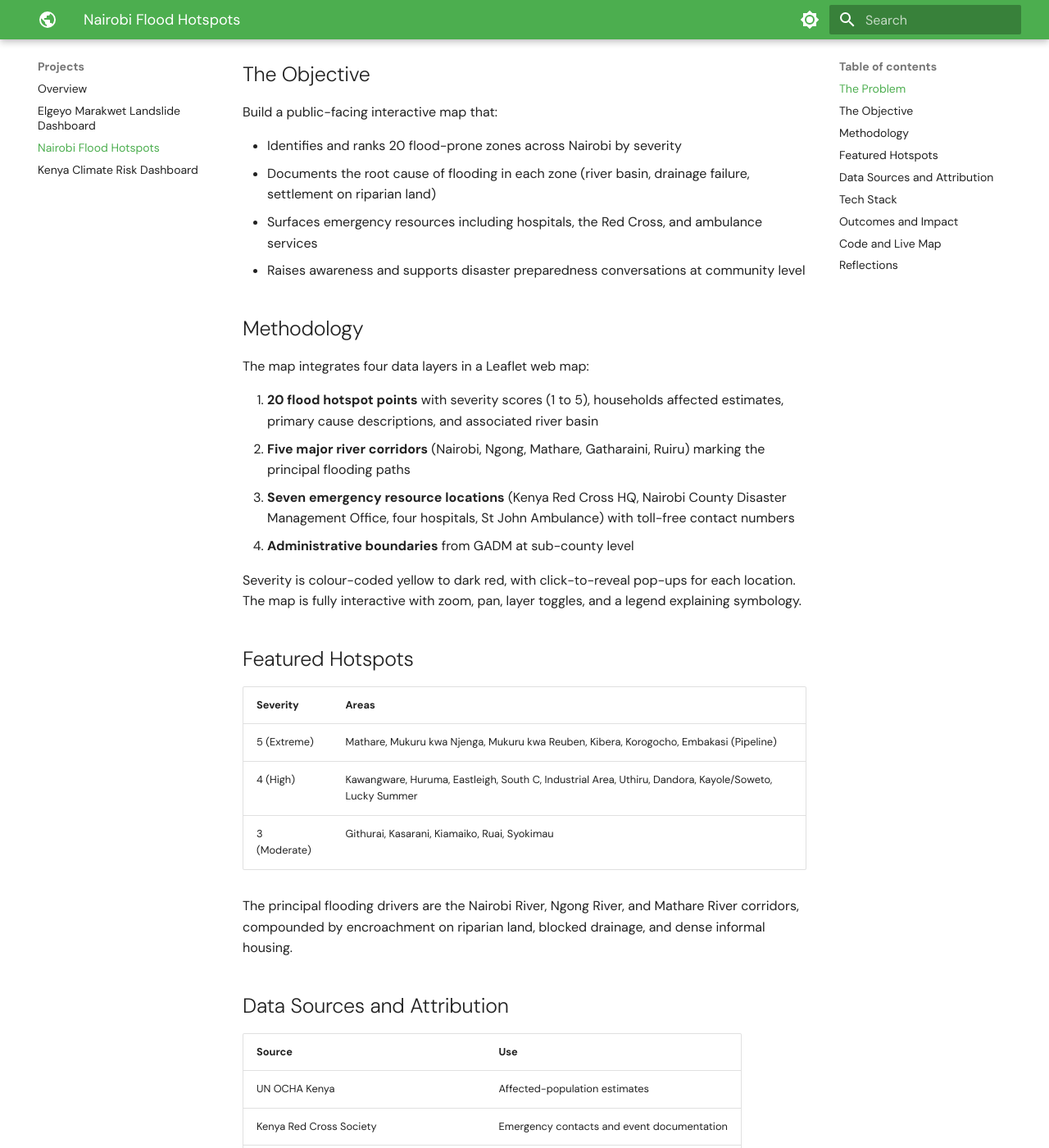
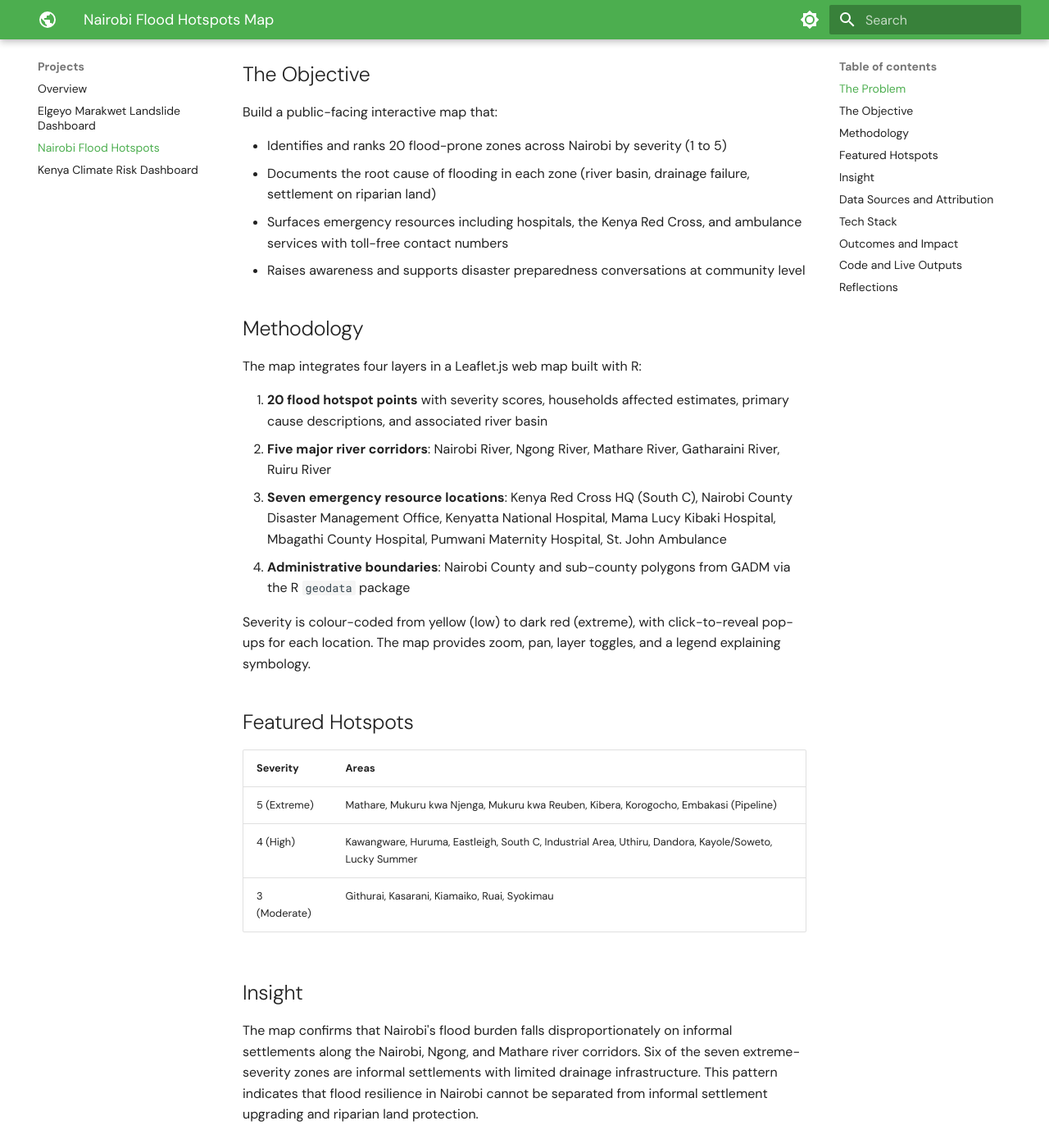
Before and after one commit to Wanjiru-1/Wanjiru-1.github.io, an MkDocs documentation site: the page built from docs/projects/nairobi-flood-hotspots.md, in a window 1280 px wide and 1400 px high, scrolled down 939 px. Shown: the whole window at 82% size. Built offline with MkDocs 1.6.1 and Material for MkDocs 9.7.7, drawn with Linux system fonts in a browser that asks for light colours; some of the changed text lies outside the part shown.

Commit message:
Update nairobi-flood-hotspots.md

```diff
--- a/docs/projects/nairobi-flood-hotspots.md
+++ b/docs/projects/nairobi-flood-hotspots.md
@@ -1,13 +1,13 @@
 ---
-title: Nairobi Flood Hotspots
-description: Interactive R Leaflet map identifying flood-prone zones across Nairobi and visualising emergency resources
+title: Nairobi Flood Hotspots Map
+description: Interactive R/Leaflet map identifying flood-prone neighbourhoods across Nairobi County for public awareness and disaster preparedness
 ---
 
-# Nairobi Flood Hotspots
+# Nairobi Flood Hotspots Map
 
-*April 2024 to March 2026 events | R, Leaflet | Public awareness mapping*
+*April 2024 to March 2026 events | R + Leaflet | Public Awareness Cartography*
 
-**Tags:** `R` `Leaflet.js` `Cartography` `Disaster Risk Mapping` `Web Mapping` `Urban Resilience` `Public Awareness` `Open Data`
+**Tags:** `R` `Leaflet.js` `Cartography` `Web Mapping` `Disaster Risk` `Urban Resilience` `Public Awareness` `Open Data` `GADM`
 
 ![Nairobi Flood Hotspots](../assets/images/nairobi_flood.jpeg)
 
@@ -21,21 +21,21 @@ While disaster management agencies hold detailed records, residents and decision
 
 Build a public-facing interactive map that:
 
-* Identifies and ranks 20 flood-prone zones across Nairobi by severity
+* Identifies and ranks 20 flood-prone zones across Nairobi by severity (1 to 5)
 * Documents the root cause of flooding in each zone (river basin, drainage failure, settlement on riparian land)
-* Surfaces emergency resources including hospitals, the Red Cross, and ambulance services
+* Surfaces emergency resources including hospitals, the Kenya Red Cross, and ambulance services with toll-free contact numbers
 * Raises awareness and supports disaster preparedness conversations at community level
 
 ## Methodology
 
-The map integrates four data layers in a Leaflet web map:
+The map integrates four layers in a Leaflet.js web map built with R:
 
-1. **20 flood hotspot points** with severity scores (1 to 5), households affected estimates, primary cause descriptions, and associated river basin
-2. **Five major river corridors** (Nairobi, Ngong, Mathare, Gatharaini, Ruiru) marking the principal flooding paths
-3. **Seven emergency resource locations** (Kenya Red Cross HQ, Nairobi County Disaster Management Office, four hospitals, St John Ambulance) with toll-free contact numbers
-4. **Administrative boundaries** from GADM at sub-county level
+1. **20 flood hotspot points** with severity scores, households affected estimates, primary cause descriptions, and associated river basin
+2. **Five major river corridors**: Nairobi River, Ngong River, Mathare River, Gatharaini River, Ruiru River
+3. **Seven emergency resource locations**: Kenya Red Cross HQ (South C), Nairobi County Disaster Management Office, Kenyatta National Hospital, Mama Lucy Kibaki Hospital, Mbagathi County Hospital, Pumwani Maternity Hospital, St. John Ambulance
+4. **Administrative boundaries**: Nairobi County and sub-county polygons from GADM via the R `geodata` package
 
-Severity is colour-coded yellow to dark red, with click-to-reveal pop-ups for each location. The map is fully interactive with zoom, pan, layer toggles, and a legend explaining symbology.
+Severity is colour-coded from yellow (low) to dark red (extreme), with click-to-reveal pop-ups for each location. The map provides zoom, pan, layer toggles, and a legend explaining symbology.
 
 ## Featured Hotspots
 
@@ -45,7 +45,9 @@ Severity is colour-coded yellow to dark red, with click-to-reveal pop-ups for ea
 | 4 (High) | Kawangware, Huruma, Eastleigh, South C, Industrial Area, Uthiru, Dandora, Kayole/Soweto, Lucky Summer |
 | 3 (Moderate) | Githurai, Kasarani, Kiamaiko, Ruai, Syokimau |
 
-The principal flooding drivers are the Nairobi River, Ngong River, and Mathare River corridors, compounded by encroachment on riparian land, blocked drainage, and dense informal housing.
+## Insight
+
+The map confirms that Nairobi's flood burden falls disproportionately on informal settlements along the Nairobi, Ngong, and Mathare river corridors. Six of the seven extreme-severity zones are informal settlements with limited drainage infrastructure. This pattern indicates that flood resilience in Nairobi cannot be separated from informal settlement upgrading and riparian land protection.
 
 ## Data Sources and Attribution
 
@@ -53,31 +55,38 @@ The principal flooding drivers are the Nairobi River, Ngong River, and Mathare R
 |---|---|
 | UN OCHA Kenya | Affected-population estimates |
 | Kenya Red Cross Society | Emergency contacts and event documentation |
-| ReliefWeb | Situation reports |
+| ReliefWeb | Situation reports for April 2024 floods |
 | ARIN (African Research and Impact Network) | Research briefs on Nairobi flooding |
 | Daily Nation, CNN, Citizen TV | Event reporting |
-| GADM (Global Administrative Areas) | Nairobi sub-county boundaries |
+| GADM (Global Administrative Areas) | Nairobi County and sub-county boundaries |
 
 ## Tech Stack
 
-* **R** with `leaflet`, `leaflet.extras`, `dplyr`, `htmltools`, `htmlwidgets`, `sf`
-* **GADM** via the `geodata` package for boundary data
-* **htmlwidgets** for export as a standalone HTML page
-* **RPubs** or **GitHub Pages** for deployment
+* **R** with `leaflet`, `leaflet.extras`, `dplyr`, `htmltools`, `htmlwidgets`, `sf`, `geodata`
+* **GADM** boundary data fetched in-script (no manual download needed)
+* **htmlwidgets** for export as a standalone HTML page (`index.html`)
+* **GitHub Pages** for free static site deployment
 
 ## Outcomes and Impact
 
-The map provides:
+The map delivers:
 
 * A community-accessible view of where flooding has historically caused most harm in Nairobi
 * A starting point for residents to identify nearby emergency resources
-* A planning aid for urban resilience interventions targeting drainage, riparian land encroachment, and informal settlement upgrading
-* A reproducible R workflow that can be adapted to other Kenyan cities or extended with new flood events
+* A planning aid for urban resilience interventions on drainage, riparian land encroachment, and informal settlement upgrading
+* A reproducible R workflow that can be adapted to other Kenyan cities or extended with new events
 
-## Code and Live Map
+## Code and Live Outputs
 
-* **Live interactive map:** [View on RPubs](#)
-* **GitHub repository:** [View source code](#)
+[:fontawesome-brands-github: View Code on GitHub](https://github.com/Wanjiru-1/nairobi-flood-map){ .md-button }
+[:material-launch: Open Live Map](https://wanjiru-1.github.io/nairobi-flood-map/){ .md-button .md-button--primary }
+
+**Direct links:**
+
+* **Live Map:** https://wanjiru-1.github.io/nairobi-flood-map/
+* **GitHub Repository:** https://github.com/Wanjiru-1/nairobi-flood-map
+* **Main Script:** `01_nairobi_floods_map.R`
+* **Project File:** `Nairobi Flood Map.Rproj`
 
 ## Reflections
 
```
Also changed, not shown: other parts of docs/projects/nairobi-flood-hotspots.md (+1 -1 lines).
